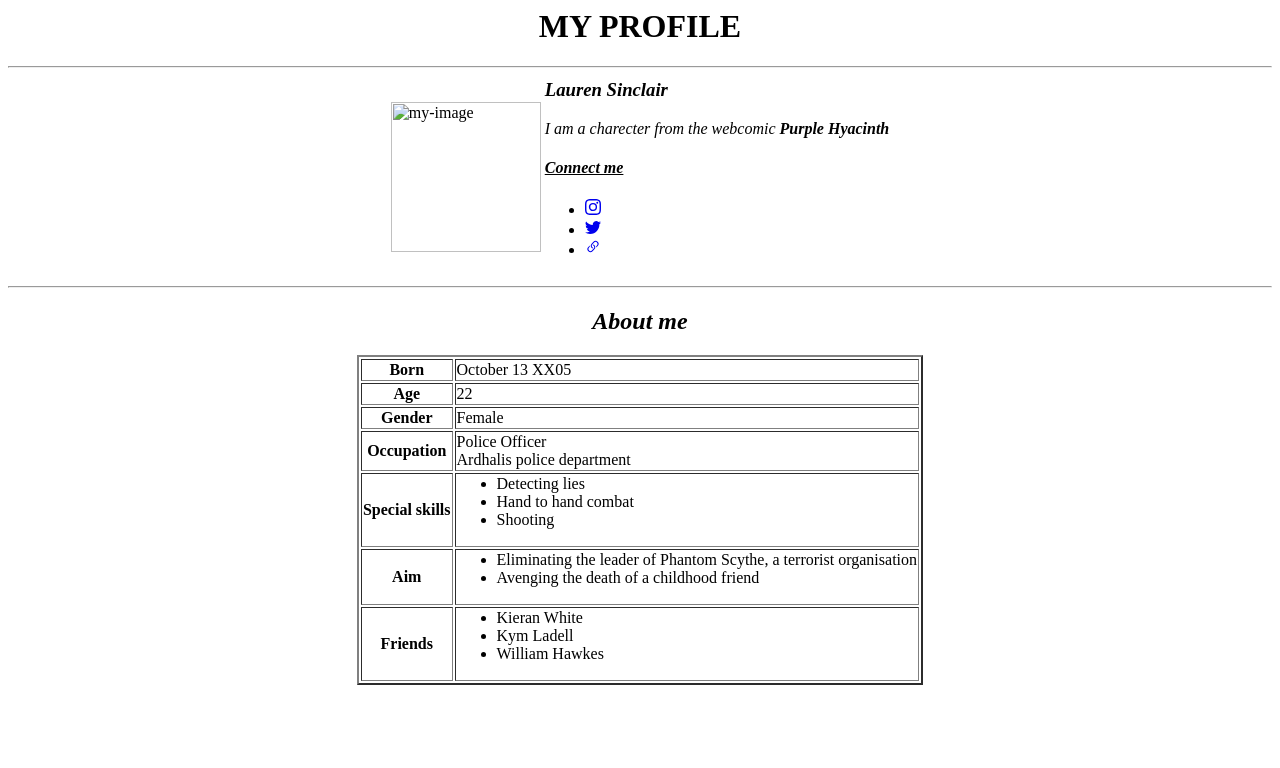
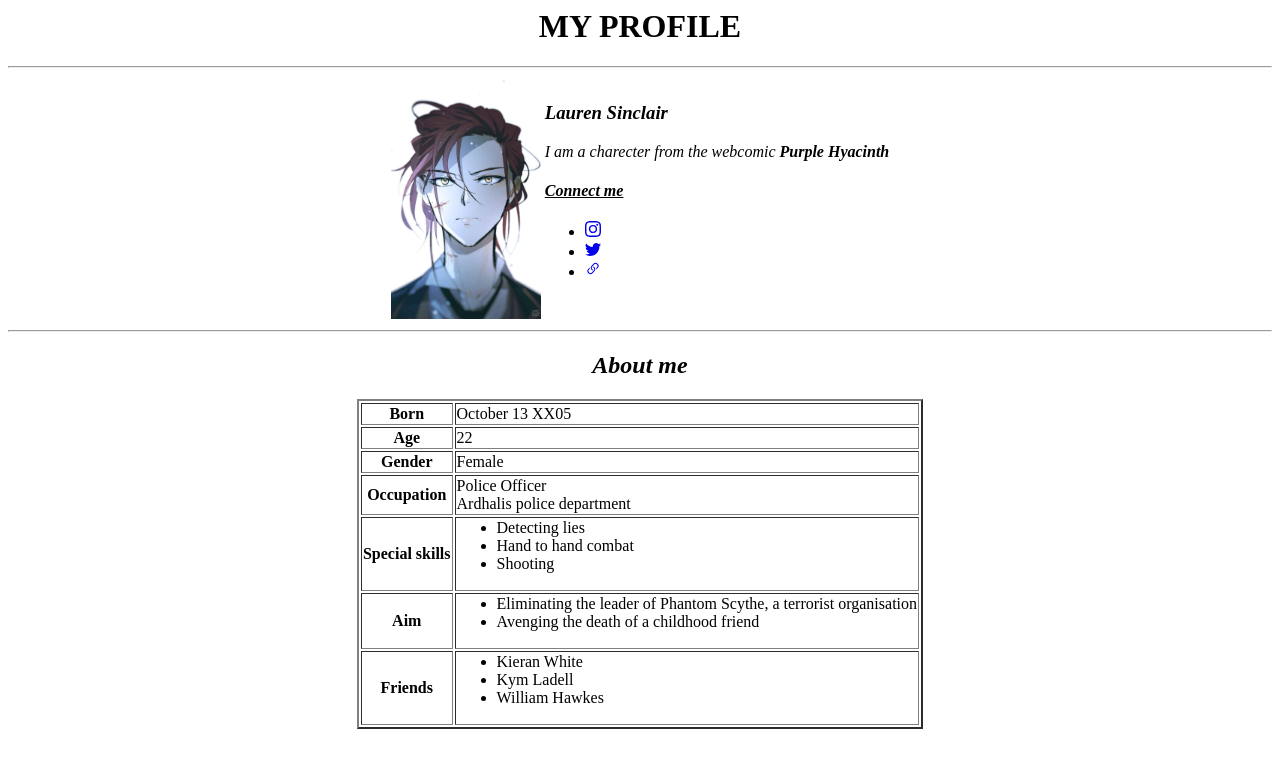
Before and after one commit to hadiyaaliashraf/Lauren, a plain HTML site: page index.html in a window 1280 px wide. Drawn offline with Linux system fonts and the light colour scheme; the site is published under a folder, as on GitHub Pages, so addresses that start at the root find nothing.

Commit message:
image change

```diff
--- a/index.html
+++ b/index.html
@@ -1,7 +1,7 @@
 <html>
     <head>
         <title>My Profile</title>
-        <link rel="icon" href="/person_paper_id_card_profile_user_icon_131800.ico">
+        <link rel="icon" href="./person_paper_id_card_profile_user_icon_131800.ico">
     </head>
     <body>
         <center>
@@ -10,7 +10,7 @@
             <table>
                 <tr>
                     <td>
-                        <img src="/Lauren.jpg" alt="my-image" width="150px">
+                        <img src="./Lauren.jpg" alt="my-image" width="150px">
                     </td>
                     <td>
                         <h3><i> Lauren Sinclair </i></h3>
```
